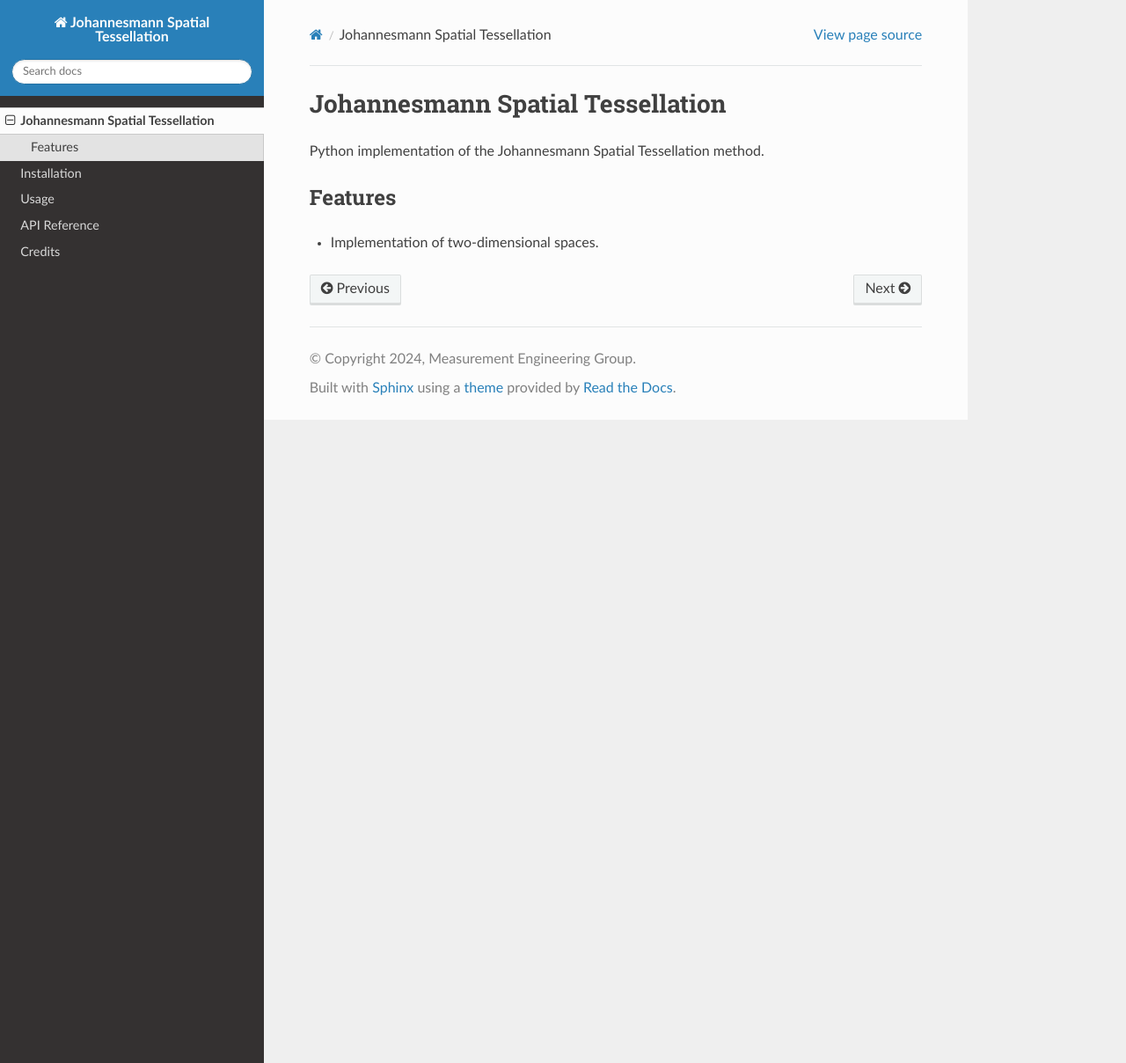
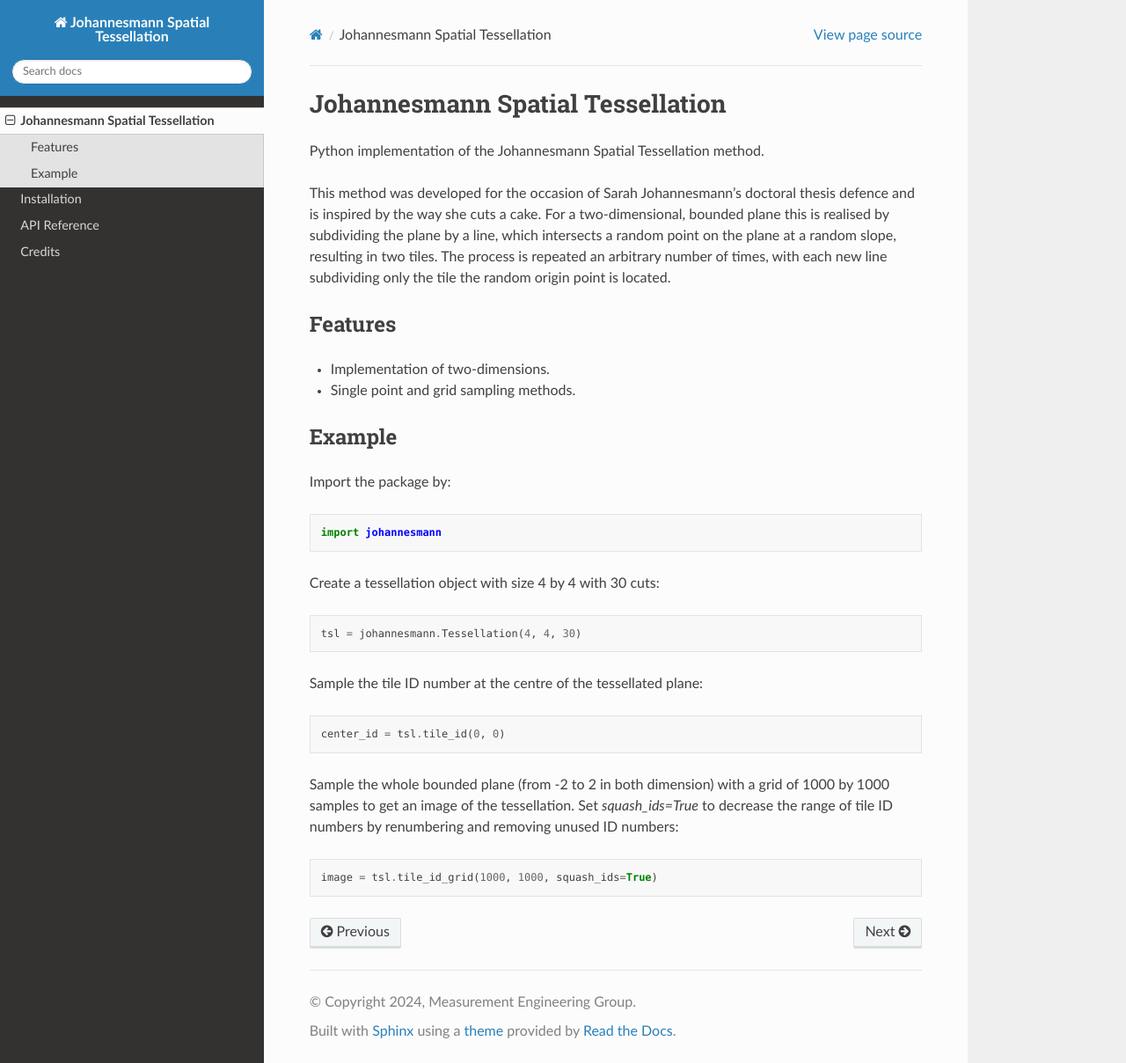
Before and after one commit to emtpb/johannesmann, a Sphinx documentation site: the page built from docs/readme.rst, in a window 1280 px wide and 1208 px high. Shown: the whole window at 88% size. Built offline with Sphinx 7.4.7 and the Read the Docs theme 2.0.0, drawn with Linux system fonts in a browser that asks for light colours; formulas are drawn with MathJax 3; the version number could not be read and is left out.

Commit message:
Update readme

```diff
--- a/README.rst
+++ b/README.rst
@@ -4,8 +4,39 @@ Johannesmann Spatial Tessellation
 
 Python implementation of the Johannesmann Spatial Tessellation method.
 
+This method was developed for the occasion of Sarah Johannesmann's doctoral
+thesis defence and is inspired by the way she cuts a cake. For a
+two-dimensional, bounded plane this is realised by subdividing the plane by a
+line, which intersects a random point on the plane at a random slope, resulting
+in two tiles. The process is repeated an arbitrary number of times, with each
+new line subdividing only the tile the random origin point is located.
+
 
 Features
 ========
 
-* Implementation of two-dimensional spaces.
+* Implementation of two-dimensions.
+* Single point and grid sampling methods.
+
+
+Example
+=======
+
+Import the package by::
+
+    import johannesmann
+
+Create a tessellation object with size 4 by 4 with 30 cuts::
+
+    tsl = johannesmann.Tessellation(4, 4, 30)
+
+Sample the tile ID number at the centre of the tessellated plane::
+
+    center_id = tsl.tile_id(0, 0)
+
+Sample the whole bounded plane (from -2 to 2 in both dimension) with a grid of
+1000 by 1000 samples to get an image of the tessellation. Set `squash_ids=True`
+to decrease the range of tile ID numbers by renumbering and removing unused
+ID numbers::
+
+    image = tsl.tile_id_grid(1000, 1000, squash_ids=True)
--- a/docs/index.rst
+++ b/docs/index.rst
@@ -13,7 +13,6 @@ Contents
 
    readme
    installation
-   usage
    api
    authors
    changelog
```
Also changed, not shown: docs/usage.rst (deleted, +0 -7 lines).
